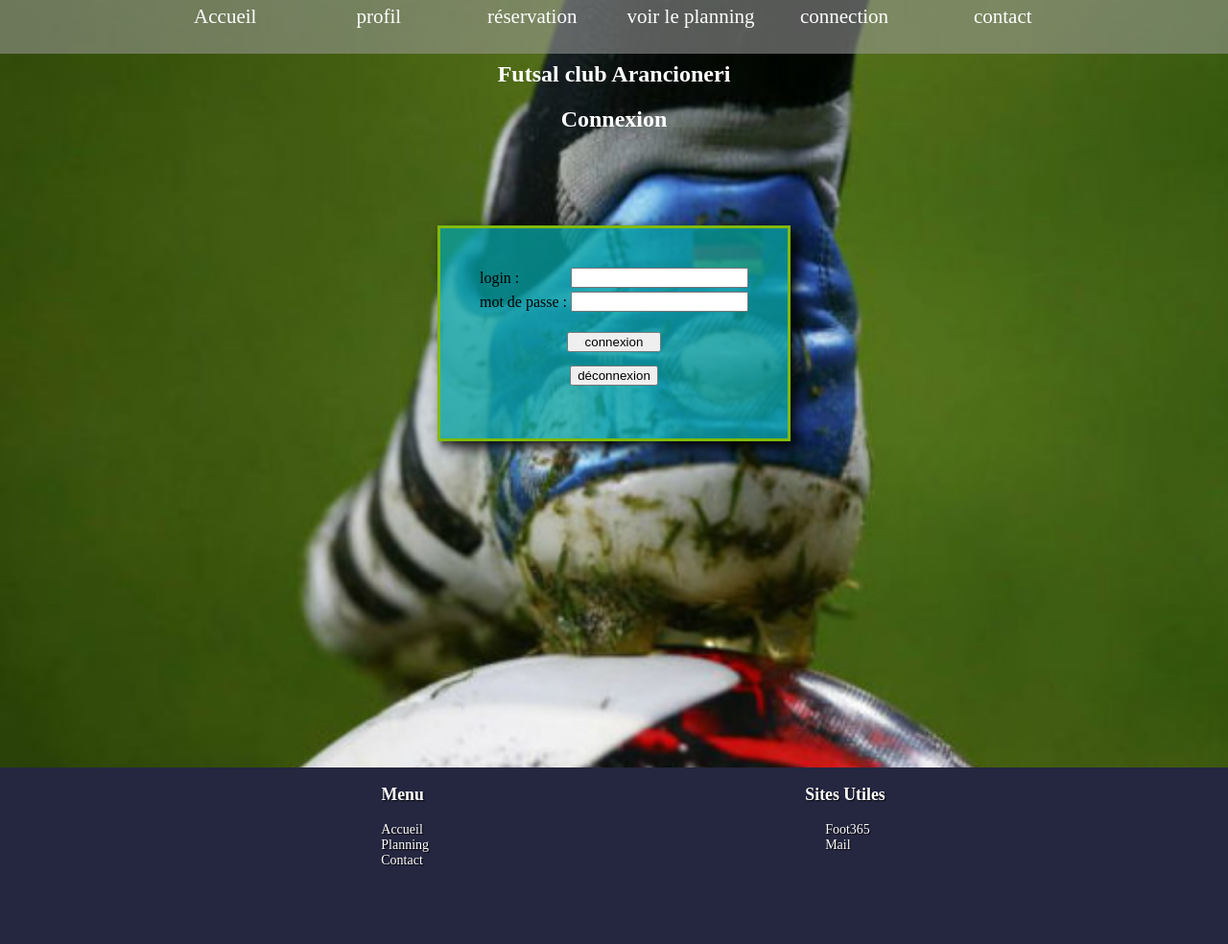
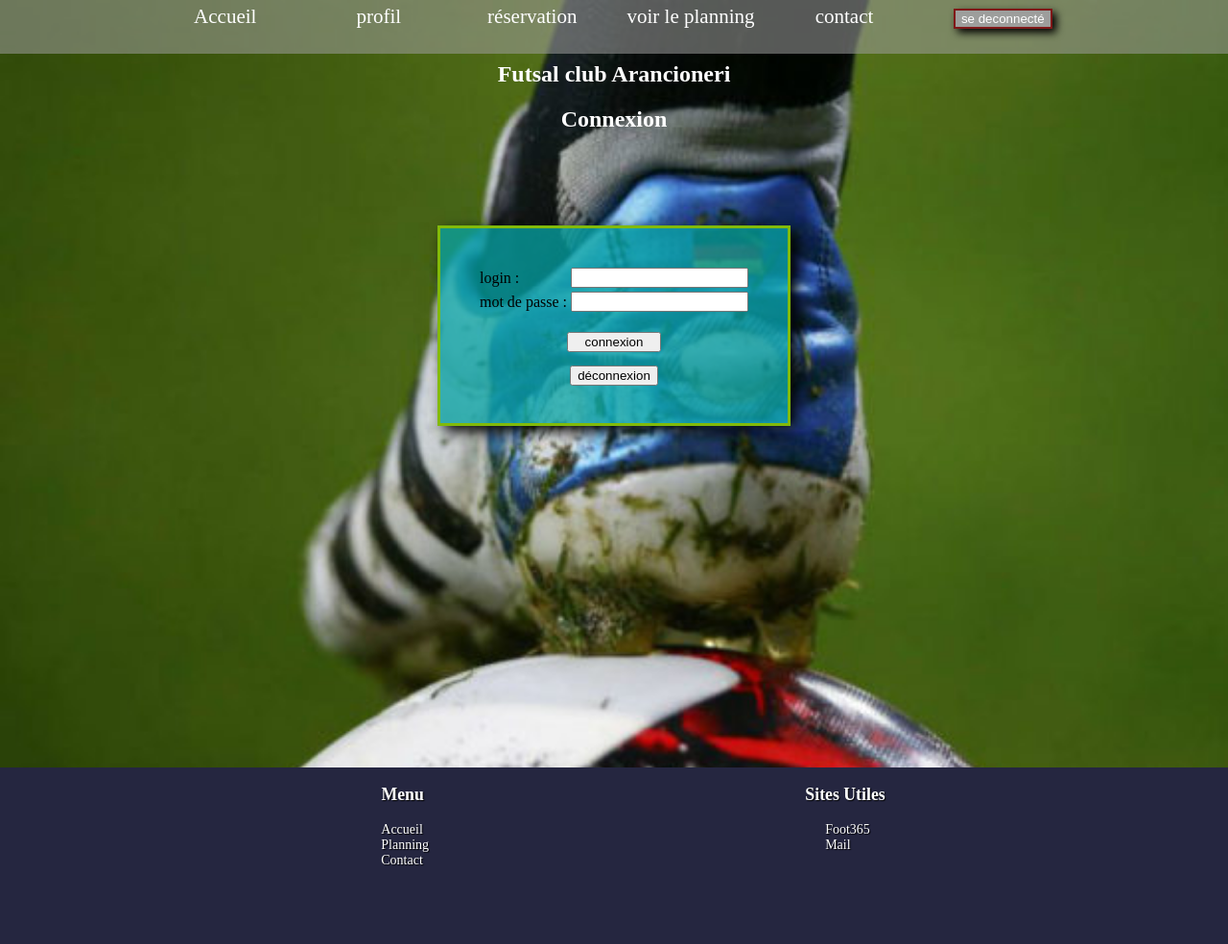
Before and after one commit to olivier-crozet/reservation-salles, a PHP site: page /connexion.php in a window 1280 px wide. Shown: the whole page at 96% size. Run offline with PHP 8.4, Linux system fonts and the light colour scheme; the visitor is signed in with stand-in values (Sample User, id 1).

Commit message:
module connexion fini

```diff
--- a/connexion.php
+++ b/connexion.php
@@ -45,14 +45,14 @@
                          ?>
                <li><a class="ah"  href="planning.php">voir le planning</a>
 
-
+                          <li><a class="ah"  href="mailinto:olivier.crozet@gmail.com">contact</a></li>
               <?php
                     if  (isset($_SESSION['id']))
                     	{
-                    		echo  '<li>'.'<a class="ah"  href= "connexion.php">'."connection".'</a>'.'</li>';
+                    		echo '<li>'.'<form  method="POST" action="">'.'<input  class="deco" type="submit" name="deconection" value="se deconnecté">'.'</li>';
                         }
                       ?>
-               <li><a class="ah"  href="mailinto:olivier.crozet@gmail.com">contact</a></li>
+
           </ul>
 
        </nav>
@@ -94,7 +94,7 @@
                   $_SESSION['password']=$_POST['password'];
                   $_SESSION['id']=$bostring[0][0];
 
-                 // header("location: index.php");
+                  header("location: index.php");
                 }
             else
             {
--- a/css/profil.css
+++ b/css/profil.css
@@ -39,3 +39,7 @@
     text-shadow: black 2px 2px 2px;
     margin-bottom: 6%;
 }
+.buton-inscription:hover
+{
+	background-color: wheat;
+}
--- a/index.php
+++ b/index.php
@@ -43,14 +43,14 @@
                          ?>
                <li><a class="ah"  href="planning.php">voir le planning</a>
 
-
+                         <li><a class="ah"  href="mailinto:olivier.crozet@gmail.com">contact</a></li>
               <?php
                     if  (isset($_SESSION['id']))
                     	{
-                    		echo  '<li>'.'<a class="ah"  href= "connexion.php">'."connection".'</a>'.'</li>';
+                    		echo '<li>'.'<form  method="POST" action="">'.'<input  class="deco" type="submit" name="deconection" value="se deconnecté">'.'</li>';
                         }
                       ?>
-               <li><a class="ah"  href="mailinto:olivier.crozet@gmail.com">contact</a></li>
+
           </ul>
 
        </nav>
--- a/nav.css
+++ b/nav.css
@@ -134,3 +134,14 @@
    font-family: "Montserrat-Regular";
    font-size: 14px;
 }
+.deco
+{
+  background-color: #9e9e9ef7;
+    border: 2px #801818 solid;
+    box-shadow: 4px 4px 9px black;
+    color: white;
+}
+.deco:hover
+{
+  background-color: red;
+}
```
Also changed, not shown: inscription.php (+3 -4 lines), profil.php (+10 -6 lines).
